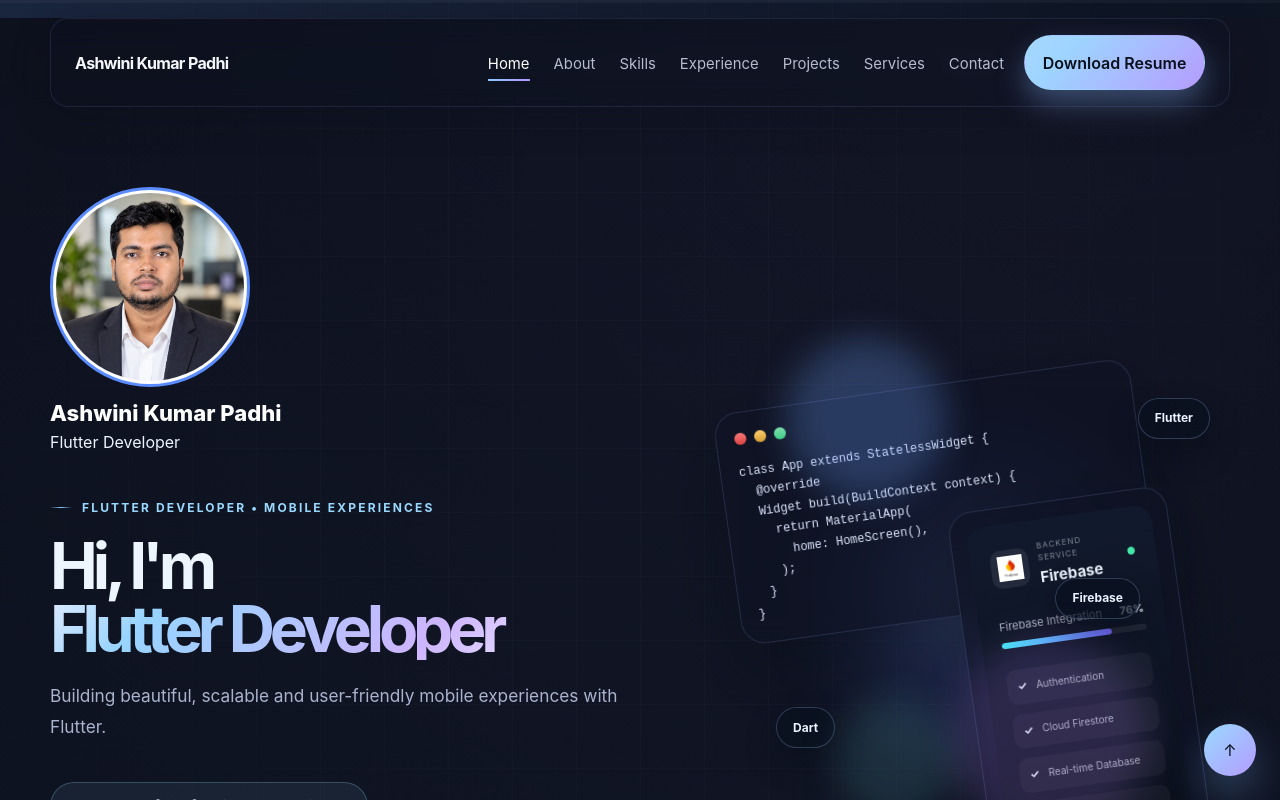
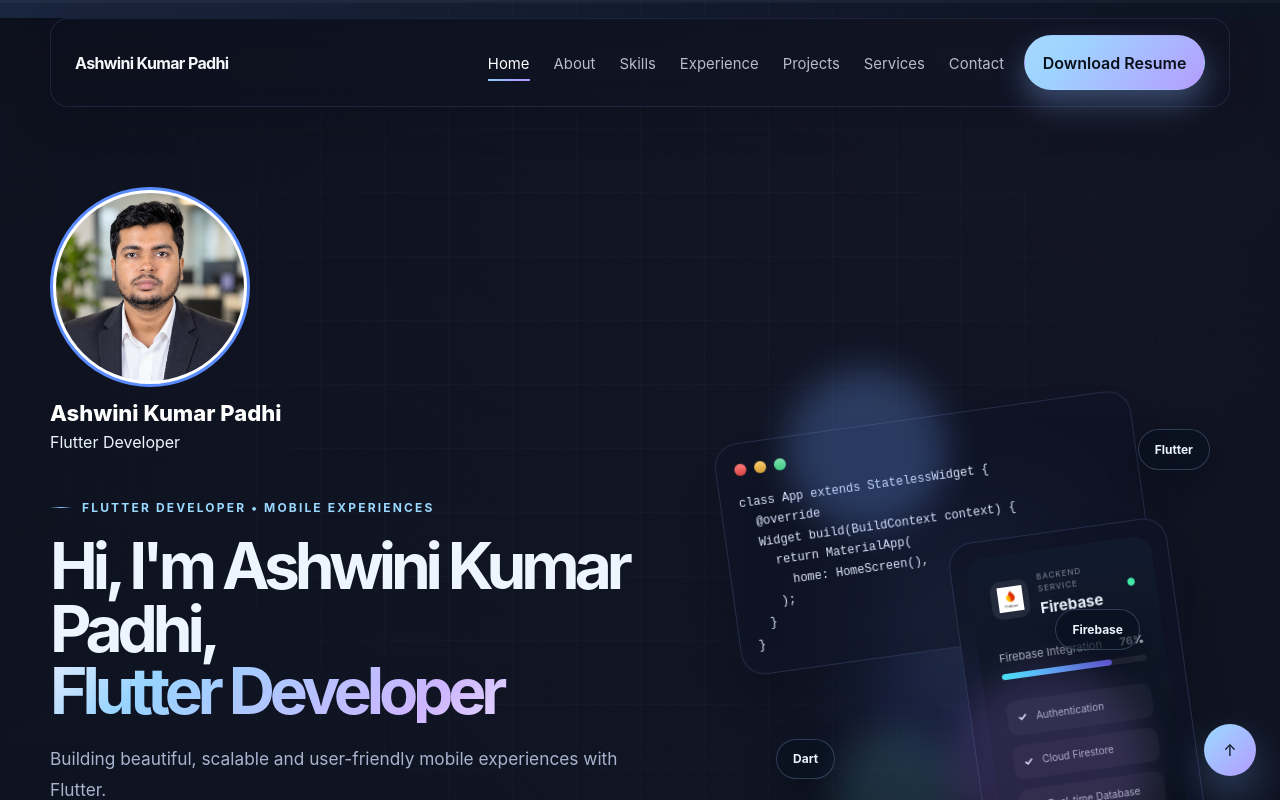
Before and after one commit to ashwinikumarpadhi2004-cmd/portfolio, a React (Vite) app: page / in a window 1280 px wide. Shown: the top 800 px of the page. Built offline with nearby package versions, Linux system fonts and the light colour scheme.

Commit message:
Initial portfolio

```diff
--- a/src/App.jsx
+++ b/src/App.jsx
@@ -359,7 +359,7 @@ function App() {
               <h1>
 
 <h1>
-  Hi, I'm
+  Hi, I'm Ashwini Kumar Padhi,
   <span className="gradient-text">
     Flutter Developer
   </span>
```
